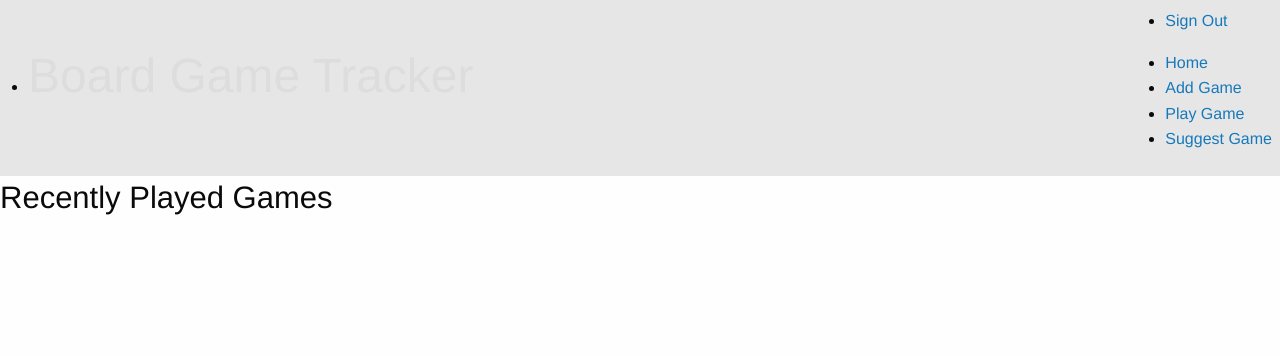
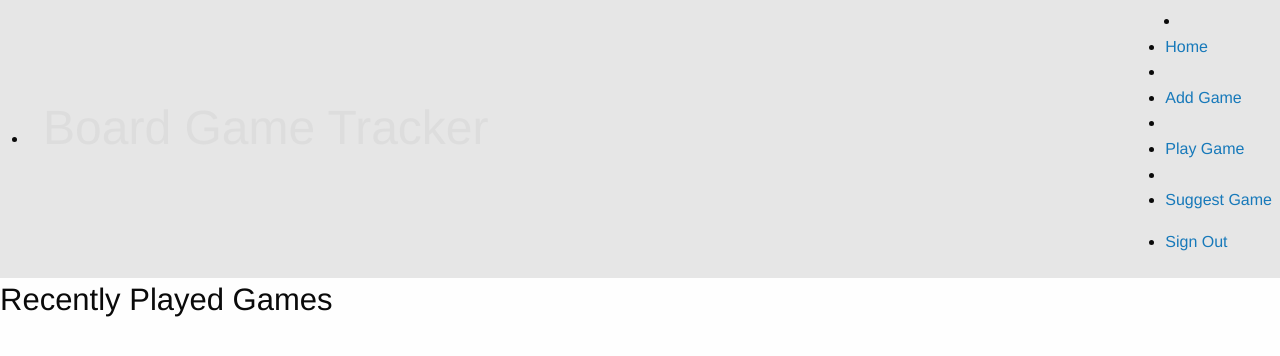
Before and after one commit to mkunkel/board_game_rails, a Rails app: page /plays in a window 1280 px wide. Shown: the top 356 px of the page. Run offline with Rails 7, Linux system fonts and the light colour scheme; the visitor is signed in with stand-in values (Sample User, id 1); data that the repository does not hold is empty; style sheets or scripts are compiled from the project's sources; some libraries are stand-ins or nearby versions.

Commit message:
top bar styling

```diff
--- a/app/assets/stylesheets/app.scss
+++ b/app/assets/stylesheets/app.scss
@@ -6,3 +6,11 @@ $global-radius: 5px;
   padding-left: 8px;
   padding-right: 8px;
 }
+
+#title {
+  margin-left: 15px;
+}
+
+.left > .divider:first-child {
+  margin-left: 15px;
+}
--- a/app/views/layouts/_body.html.haml
+++ b/app/views/layouts/_body.html.haml
@@ -4,6 +4,20 @@
       .name
         %h1#title Board Game Tracker
   %section.top-bar-section
+    %ul.left
+      %li.divider
+      - if current_user
+        %li.active
+          = link_to "Home", root_path
+        %li.divider
+        %li.active
+          = link_to "Add Game", games_search_path
+        %li.divider
+        %li.active
+          = link_to "Play Game", root_path
+        %li.divider
+        %li.active
+          = link_to "Suggest Game", suggest_game_path
     %ul.right
       - if current_user
         %li{:class => 'has_form'}
@@ -14,16 +28,6 @@
         %li.divider
         %li{:class => 'has_form'}
           = link_to "Sign In", new_user_session_path
-    %ul.left
-      - if current_user
-        %li
-          = link_to "Home", root_path
-        %li
-          = link_to "Add Game", games_search_path
-        %li
-          = link_to "Play Game", root_path
-        %li
-          = link_to "Suggest Game", suggest_game_path
 
 .row
   .small-6.columns.small-offset-3
```
